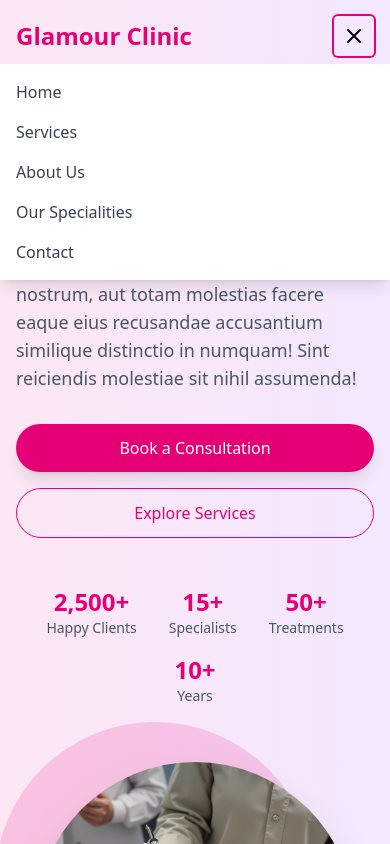
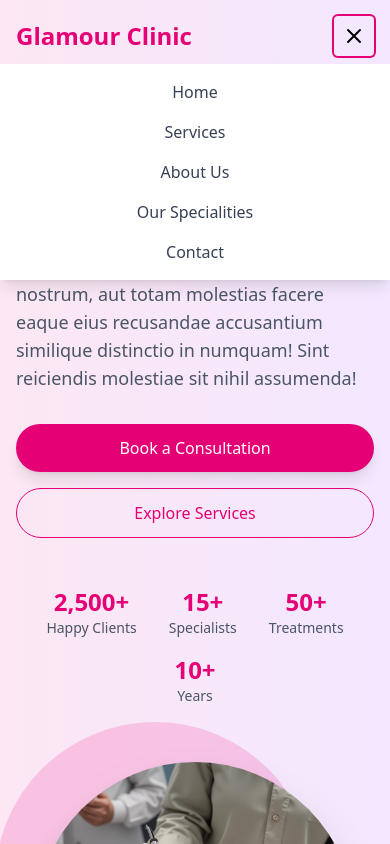
Before and after one commit to Blu-dev24/Clinic-project, a React (Vite) app: page /hero in a window 390 px wide. Both pictures are taken after a click on the button "Toggle Menu". Shown: the top 844 px of the page. Built offline with nearby package versions, Linux system fonts and the light colour scheme.

Commit message:
monile menu UI updated

```diff
--- a/src/components/Header.jsx
+++ b/src/components/Header.jsx
@@ -50,7 +50,7 @@ const Header = () => {
         {/* Mobile Menu */}
         {isMenuOpen && (
           <aside className="md:hidden absolute top-16 left-0 right-0 bg-white shadow-lg py-4 px-4">
-            <nav className="flex flex-col space-y-4">
+            <nav className="flex flex-col space-y-4 justify-center items-center">
               <Link to="/hero" className="navbarlinks" onClick={toggleMenu}>Home</Link>
               <Link to="/services" className="navbarlinks" onClick={toggleMenu}>Services</Link>
               <Link to="/about" className="navbarlinks" onClick={toggleMenu}>About Us</Link>
```
